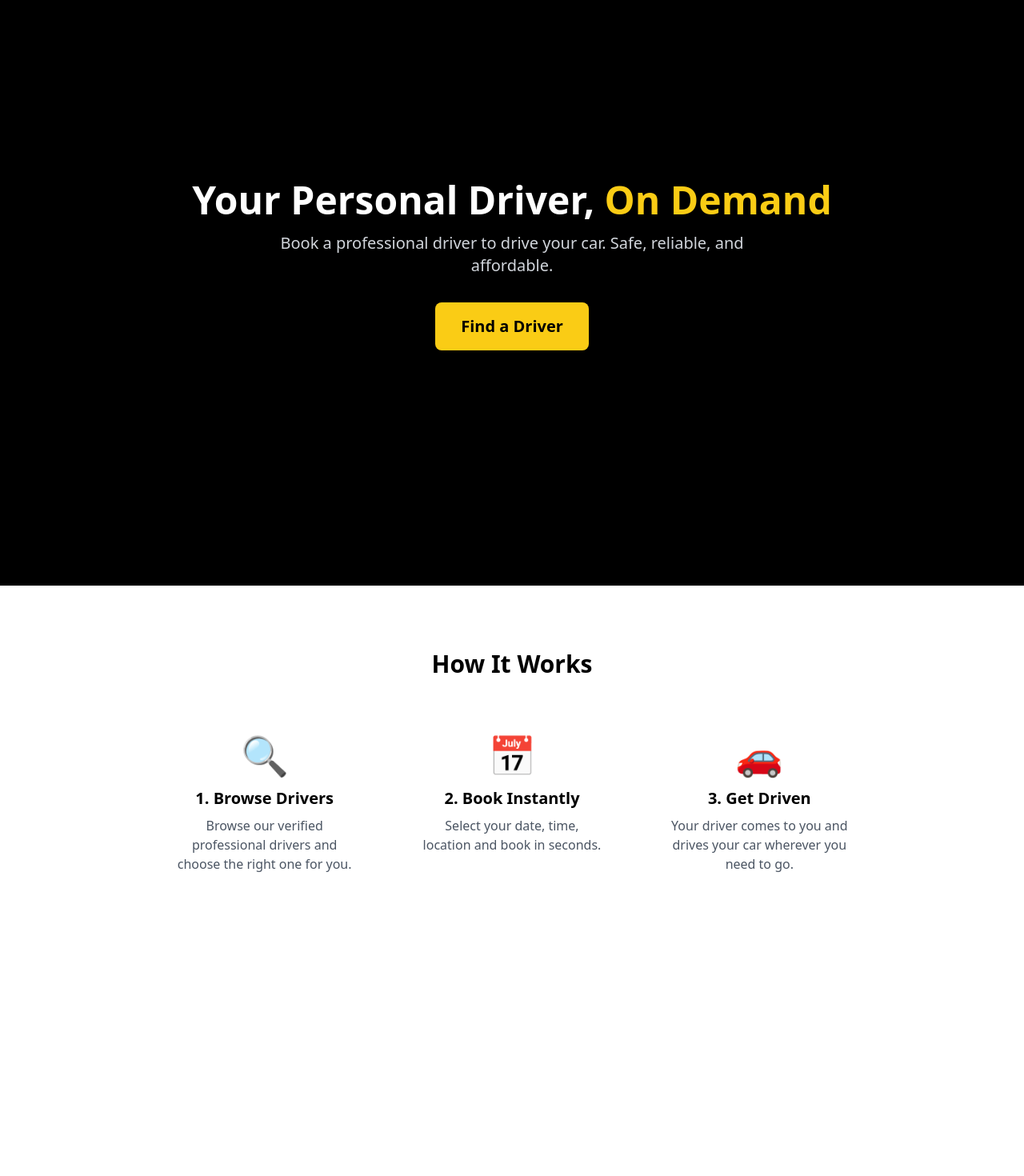
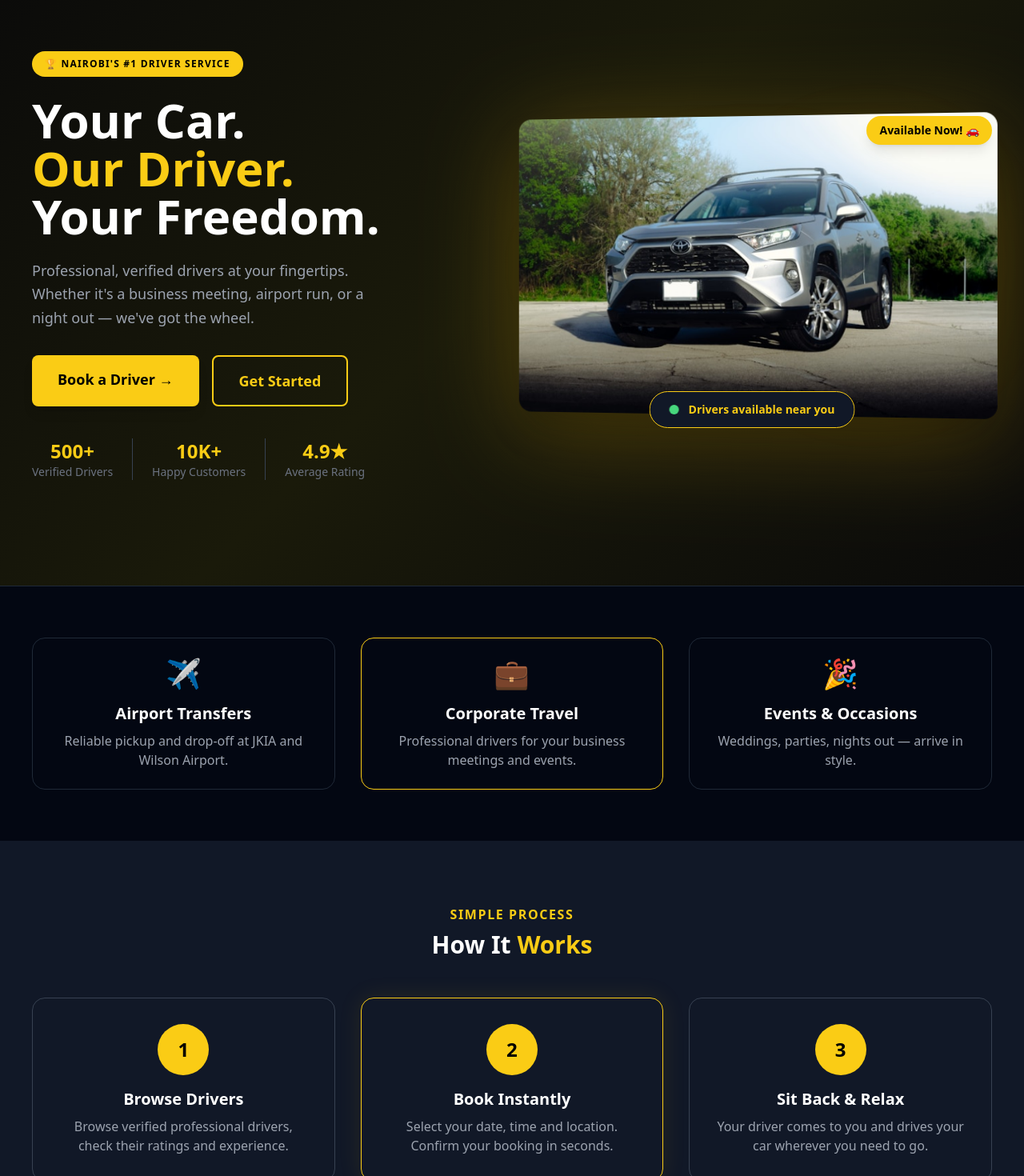
Before and after one commit to JOYCE-BENSON/rent-a-driver, a React (Create React App) app in the folder frontend/: page / in a window 1280 px wide. Shown: the part 140-1610 px from the top of the page at 80% size. Before the commit the page ends 1336 px from the top, so only its background shows below. Built offline with nearby package versions, Linux system fonts and the light colour scheme.

Commit message:
Redesign landing page - black and gold premium theme

```diff
--- a/frontend/src/pages/Home.js
+++ b/frontend/src/pages/Home.js
@@ -4,44 +4,174 @@ import Navbar from '../components/Navbar';
 
 function Home() {
   return (
-    <div>
+    <div className="bg-gray-950 text-white">
       <Navbar />
 
       {/* Hero Section */}
-      <div className="bg-black text-white min-h-screen flex flex-col justify-center items-center text-center px-6">
-        <h1 className="text-5xl font-bold mb-4">
-          Your Personal Driver, <span className="text-yellow-400">On Demand</span>
+      <div
+        className="min-h-screen relative overflow-hidden flex items-center"
+        style={{
+          background: 'linear-gradient(135deg, #0a0a0a 0%, #1a1a0a 50%, #0a0a0a 100%)',
+        }}
+      >
+        {/* Gold glow background effect */}
+        <div
+          className="absolute right-0 top-1/2 transform -translate-y-1/2 w-96 h-96 rounded-full"
+          style={{
+            background: 'radial-gradient(circle, rgba(234,179,8,0.15) 0%, transparent 70%)',
+            filter: 'blur(40px)',
+          }}
+        ></div>
+
+        <div className="max-w-7xl mx-auto px-10 py-20 w-full flex flex-col md:flex-row items-center">
+
+          {/* Left Content */}
+          <div className="md:w-1/2 z-10 mb-10 md:mb-0">
+            <div className="inline-block bg-yellow-400 text-black text-xs font-bold px-4 py-2 rounded-full mb-6 uppercase tracking-widest">
+              🏆 Nairobi's #1 Driver Service
+            </div>
+            <h1 className="text-5xl md:text-6xl font-extrabold leading-tight mb-6">
+              Your Car. <br />
+              <span className="text-yellow-400">Our Driver.</span> <br />
+              Your Freedom.
             </h1>
-        <p className="text-xl text-gray-300 mb-8 max-w-2xl">
-          Book a professional driver to drive your car. Safe, reliable, and affordable.
+            <p className="text-gray-400 text-lg mb-8 max-w-md leading-relaxed">
+              Professional, verified drivers at your fingertips. Whether it's a business meeting, airport run, or a night out — we've got the wheel.
             </p>
+            <div className="flex gap-4 flex-wrap mb-10">
               <Link
                 to="/drivers"
-          className="bg-yellow-400 text-black px-8 py-4 rounded-lg text-xl font-bold hover:bg-yellow-300 transition"
+                className="bg-yellow-400 text-black px-8 py-4 rounded-lg text-lg font-bold hover:bg-yellow-300 transition shadow-lg"
               >
-          Find a Driver
+                Book a Driver →
+              </Link>
+              <Link
+                to="/signup"
+                className="border-2 border-yellow-400 text-yellow-400 px-8 py-4 rounded-lg text-lg font-bold hover:bg-yellow-400 hover:text-black transition"
+              >
+                Get Started
               </Link>
             </div>
 
-      {/* How It Works Section */}
-      <div className="bg-white py-20 px-6">
-        <h2 className="text-3xl font-bold text-center mb-12">How It Works</h2>
-        <div className="max-w-4xl mx-auto grid grid-cols-1 md:grid-cols-3 gap-8 text-center">
-          <div className="p-6">
-            <div className="text-5xl mb-4">🔍</div>
-            <h3 className="text-xl font-bold mb-2">1. Browse Drivers</h3>
-            <p className="text-gray-600">Browse our verified professional drivers and choose the right one for you.</p>
+            {/* Trust badges */}
+            <div className="flex gap-6">
+              <div className="text-center">
+                <p className="text-2xl font-bold text-yellow-400">500+</p>
+                <p className="text-gray-500 text-sm">Verified Drivers</p>
               </div>
-          <div className="p-6">
-            <div className="text-5xl mb-4">📅</div>
-            <h3 className="text-xl font-bold mb-2">2. Book Instantly</h3>
-            <p className="text-gray-600">Select your date, time, location and book in seconds.</p>
+              <div className="w-px bg-gray-700"></div>
+              <div className="text-center">
+                <p className="text-2xl font-bold text-yellow-400">10K+</p>
+                <p className="text-gray-500 text-sm">Happy Customers</p>
               </div>
-          <div className="p-6">
-            <div className="text-5xl mb-4">🚗</div>
-            <h3 className="text-xl font-bold mb-2">3. Get Driven</h3>
-            <p className="text-gray-600">Your driver comes to you and drives your car wherever you need to go.</p>
+              <div className="w-px bg-gray-700"></div>
+              <div className="text-center">
+                <p className="text-2xl font-bold text-yellow-400">4.9★</p>
+                <p className="text-gray-500 text-sm">Average Rating</p>
               </div>
+            </div>
+          </div>
+
+          {/* Right - White Range Rover integrated into hero */}
+          <div className="md:w-1/2 relative flex justify-center items-center z-10">
+            {/* Gold glow behind car */}
+            <div
+              className="absolute inset-0"
+              style={{
+                background: 'radial-gradient(ellipse, rgba(234,179,8,0.2) 0%, transparent 70%)',
+                filter: 'blur(20px)',
+              }}
+            ></div>
+
+            {/* Available badge */}
+            <div className="absolute top-0 right-0 bg-yellow-400 text-black font-bold px-4 py-2 rounded-full text-sm shadow-lg z-20">
+              Available Now! 🚗
+            </div>
+
+            {/* Car image */}
+            <img
+              src={require('../assets/range-rover.jpg')}
+              className="relative z-10 w-full max-w-2xl rounded-2xl shadow-2xl"
+              style={{
+                filter: 'drop-shadow(0 20px 60px rgba(234,179,8,0.3))',
+                transform: 'perspective(1000px) rotateY(-5deg)',
+              }}
+            />
+
+            {/* Live indicator */}
+            <div className="absolute -bottom-4 left-1/2 transform -translate-x-1/2 bg-gray-900 border border-yellow-400 px-6 py-3 rounded-full flex items-center gap-3 z-20 whitespace-nowrap">
+              <div className="w-3 h-3 bg-green-400 rounded-full animate-pulse"></div>
+              <p className="text-sm font-semibold text-yellow-400">Drivers available near you</p>
+            </div>
+          </div>
+        </div>
+      </div>
+
+      {/* Services Section */}
+      <div className="border-t border-gray-800 py-16 px-10 bg-gray-950">
+        <div className="max-w-7xl mx-auto grid grid-cols-1 md:grid-cols-3 gap-8 text-center">
+          <div className="p-6 rounded-2xl border border-gray-800 hover:border-yellow-400 transition">
+            <div className="text-4xl mb-4">✈️</div>
+            <h3 className="text-xl font-bold mb-2">Airport Transfers</h3>
+            <p className="text-gray-400">Reliable pickup and drop-off at JKIA and Wilson Airport.</p>
+          </div>
+          <div className="p-6 rounded-2xl border border-yellow-400">
+            <div className="text-4xl mb-4">💼</div>
+            <h3 className="text-xl font-bold mb-2">Corporate Travel</h3>
+            <p className="text-gray-400">Professional drivers for your business meetings and events.</p>
+          </div>
+          <div className="p-6 rounded-2xl border border-gray-800 hover:border-yellow-400 transition">
+            <div className="text-4xl mb-4">🎉</div>
+            <h3 className="text-xl font-bold mb-2">Events & Occasions</h3>
+            <p className="text-gray-400">Weddings, parties, nights out — arrive in style.</p>
+          </div>
+        </div>
+      </div>
+
+      {/* How It Works */}
+      <div className="py-20 px-10 bg-gray-900">
+        <div className="max-w-7xl mx-auto">
+          <p className="text-yellow-400 font-bold text-center uppercase tracking-widest mb-2">Simple Process</p>
+          <h2 className="text-3xl font-bold text-center mb-12">
+            How It <span className="text-yellow-400">Works</span>
+          </h2>
+          <div className="grid grid-cols-1 md:grid-cols-3 gap-8">
+            <div className="text-center p-8 rounded-2xl border border-gray-700 hover:border-yellow-400 transition">
+              <div className="w-16 h-16 bg-yellow-400 rounded-full flex items-center justify-center text-2xl font-bold text-black mx-auto mb-4">1</div>
+              <h3 className="text-xl font-bold mb-2">Browse Drivers</h3>
+              <p className="text-gray-400">Browse verified professional drivers, check their ratings and experience.</p>
+            </div>
+            <div className="text-center p-8 rounded-2xl border border-yellow-400" style={{ boxShadow: '0 0 30px rgba(234,179,8,0.1)' }}>
+              <div className="w-16 h-16 bg-yellow-400 rounded-full flex items-center justify-center text-2xl font-bold text-black mx-auto mb-4">2</div>
+              <h3 className="text-xl font-bold mb-2">Book Instantly</h3>
+              <p className="text-gray-400">Select your date, time and location. Confirm your booking in seconds.</p>
+            </div>
+            <div className="text-center p-8 rounded-2xl border border-gray-700 hover:border-yellow-400 transition">
+              <div className="w-16 h-16 bg-yellow-400 rounded-full flex items-center justify-center text-2xl font-bold text-black mx-auto mb-4">3</div>
+              <h3 className="text-xl font-bold mb-2">Sit Back & Relax</h3>
+              <p className="text-gray-400">Your driver comes to you and drives your car wherever you need to go.</p>
+            </div>
+          </div>
+        </div>
+      </div>
+
+      {/* CTA Section */}
+      <div className="bg-yellow-400 py-16 px-10 text-center">
+        <h2 className="text-4xl font-extrabold text-black mb-4">Ready to Ride in Style?</h2>
+        <p className="text-gray-800 mb-8 text-lg">Join thousands of satisfied customers across Nairobi</p>
+        <Link
+          to="/signup"
+          className="bg-black text-yellow-400 px-10 py-4 rounded-lg text-lg font-bold hover:bg-gray-900 transition shadow-lg"
+        >
+          Get Started Today →
+        </Link>
+      </div>
+
+      {/* Footer */}
+      <div className="bg-gray-950 border-t border-gray-800 py-10 px-10">
+        <div className="max-w-7xl mx-auto flex flex-col md:flex-row justify-between items-center">
+          <div className="text-yellow-400 font-bold text-2xl mb-4 md:mb-0">🚗 RentADriver</div>
+          <p className="text-gray-500 text-sm">© 2026 RentADriver. All rights reserved. Nairobi, Kenya.</p>
         </div>
       </div>
     </div>
```
Also changed, not shown: frontend/src/assets/range-rover.jpg (added). Lines whose indentation alone changed are shown as unchanged.
